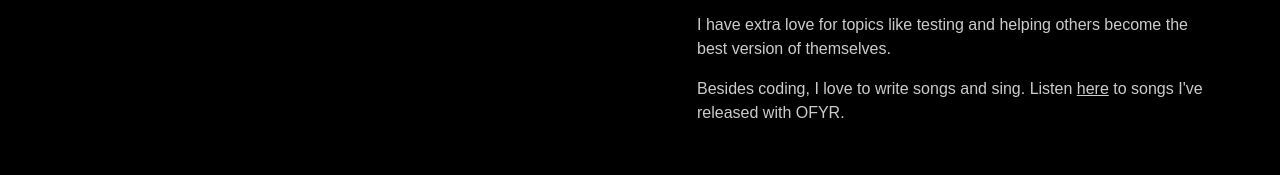
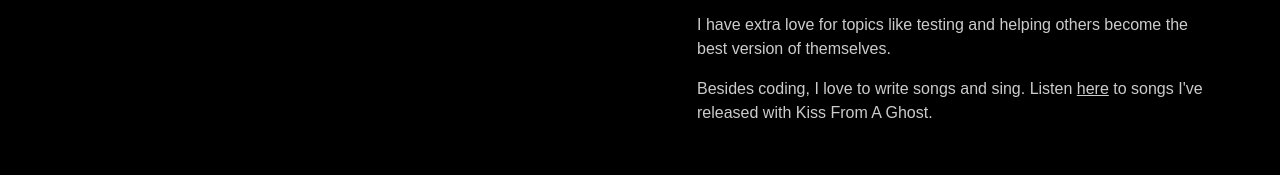
Before and after one commit to laistomazz/laistomaz, a plain HTML site: page index.html in a window 1280 px wide. Shown: the part 1429-1604 px from the top of the page. Drawn offline with nearby package versions, Linux system fonts and the light colour scheme.

Commit message:
Fix band name and link

```diff
--- a/index.html
+++ b/index.html
@@ -240,7 +240,7 @@
 
         <p>I have extra love for topics like testing and helping others become the best version of themselves.</p>
 
-        <p>Besides coding, I love to write songs and sing. Listen <a href="https://open.spotify.com/artist/3HvUKpM8WmNYUwc8pjWJOY?si=vZGpNsu-Rhq_B9Y0JnZlOA" target="_blank" rel="noopener">here</a> to songs I've released with OFYR.</p>
+        <p>Besides coding, I love to write songs and sing. Listen <a href="https://kissfromaghost.com/" target="_blank" rel="noopener">here</a> to songs I've released with Kiss From A Ghost.</p>
       </section>
 
       <!-- <section class="blog">
```
